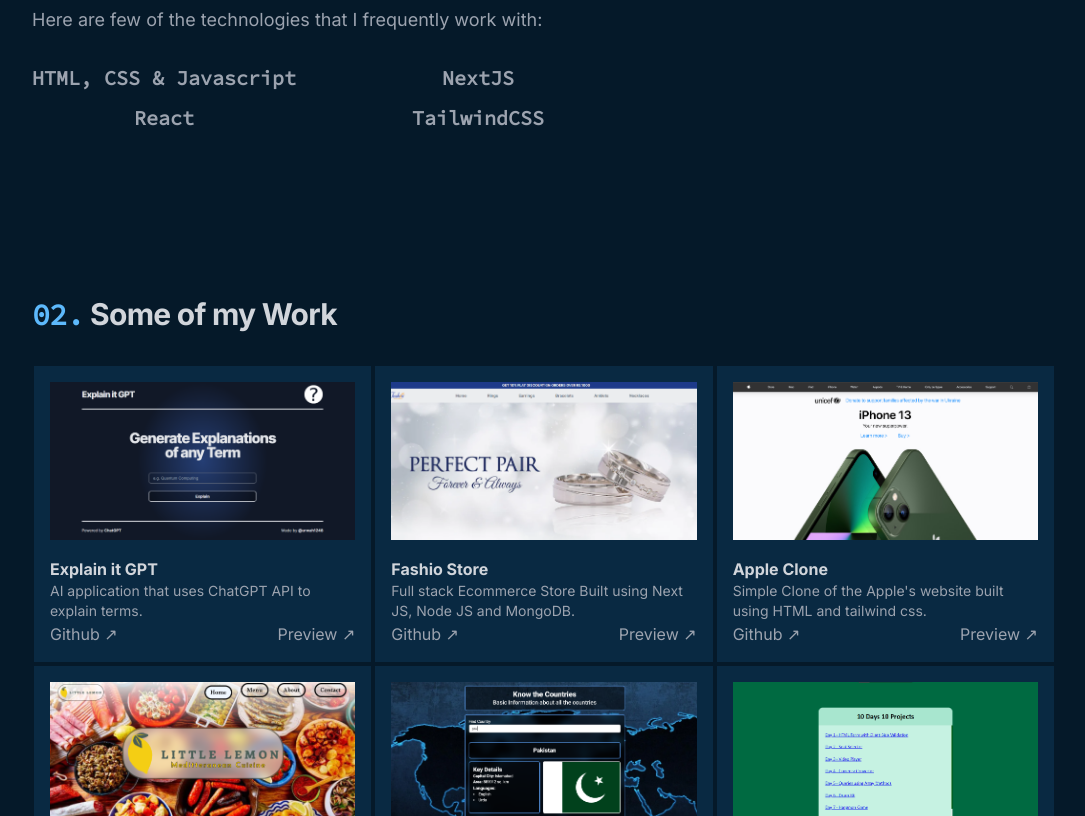
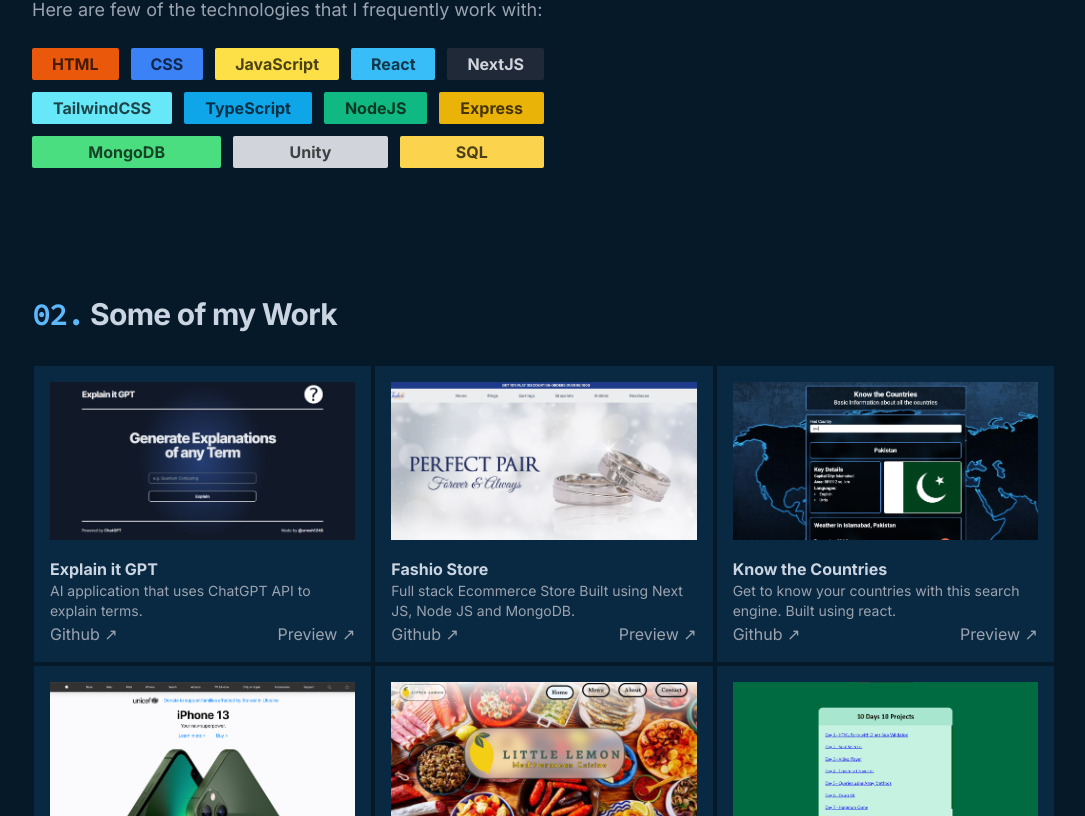
Before and after one commit to urwah1248/portfolioV2, a Next.js app: page / in a window 1280 px wide. Shown: the part 1364-2180 px from the top of the page, without its empty margins (96-1181 px from the left). Built offline with nearby package versions, Linux system fonts and the light colour scheme.

Commit message:
Style update, projects update,

```diff
--- a/src/components/About.jsx
+++ b/src/components/About.jsx
@@ -31,15 +31,19 @@
           <br />
           <p>Here are few of the technologies that I frequently work with:</p>
           <br />
-          <div className="flex flex-col text-center mb-5 leading-10 md:flex-row justify-between text-gray-400 font-mono font-bold text-xl">
-            <ul>
-              <li>HTML, CSS & Javascript</li>
-              <li>React</li>
-            </ul>
-            <ul>
-              <li>NextJS</li>
-              <li>TailwindCSS</li>
-            </ul>
+          <div className='flex gap-3 flex-wrap'>
+            <div className="bg-orange-600 skill">HTML</div>
+            <div className="bg-blue-500 skill">CSS</div>
+            <div className="bg-yellow-300 skill">JavaScript</div>
+            <div className="bg-sky-400 skill">React</div>
+            <div className="bg-gray-800 text-gray-300 skill">NextJS</div>
+            <div className="bg-cyan-300 skill">TailwindCSS</div>
+            <div className="bg-sky-500 skill">TypeScript</div>
+            <div className="bg-emerald-500 skill">NodeJS</div>
+            <div className="bg-yellow-500 skill">Express</div>
+            <div className="bg-green-400 skill ">MongoDB</div>
+            <div className="bg-gray-300 skill ">Unity</div>
+            <div className="bg-amber-300 skill">SQL</div>
           </div>
         </div>
       </div>
--- a/src/components/Welcome.jsx
+++ b/src/components/Welcome.jsx
@@ -5,11 +5,11 @@
     <div id='welcome' className='section h-screen'>
       <div id="greet">
         <h3 className='ml-1'>Hi, my name is</h3>
-        <h1 className='title my-[0.5vw] text-gray-300 text-[44px] leading-none sm:text-[9vw] font-sans font-extrabold md:text-6xl tracking-tight'>
+        <h1 className='title my-[0.5vw] text-slate-300 text-[44px] leading-none sm:text-[9vw] font-sans font-extrabold md:text-6xl tracking-tight'>
           Muhammad
           <span className='text-accent'> Urwah.</span>
         </h1>
-        <h1 className='text-gray-300 my-[0.5vw] text-[26px] leading-none sm:text-[9vw] font-sans font-extrabold md:text-6xl tracking-tight'>
+        <h1 className='text-slate-300 my-[0.5vw] text-[26px] leading-none sm:text-[9vw] font-sans font-extrabold md:text-6xl tracking-tight'>
           Frontend Developer
         </h1>
       </div>
--- a/src/pages/index.js
+++ b/src/pages/index.js
@@ -24,11 +24,11 @@
           content="Developer Portfolio of Muhammad Urwah"
         />
         <meta name="twitter:title" content="Portfolio | Muhammad Urwah"/>
-        <meta name="twitter:image" content="/portfoliocover.png"/>
+        <meta name="twitter:image" content="%PUBLIC_URL%/portfoliocover.png"/>
         <meta name="twitter:description" content="Frontend Developer portfolio showcasing few projects."/>
 
         <meta name="og:title" content="Portfolio | Muhammad Urwah"/>
-        <meta name="og:image" content="/portfoliocover.png"/>
+        <meta name="og:image" content="%PUBLIC_URL%/portfoliocover.png"/>
         <meta name="og:description" content="Frontend Developer portfolio showcasing few projects."/>
       </Head>
 
--- a/src/projects.js
+++ b/src/projects.js
@@ -14,6 +14,13 @@
         prev: "https://fashiostore.vercel.app"
     },
     {
+        title: "Know the Countries",
+        detail: "Get to know your countries with this search engine. Built using react.",
+        img: '/project02.png',
+        repo: "https://github.com/urwah1248/know-the-Countries",
+        prev: "https://know-your-countries-urwah1248.netlify.app/"
+    },
+    {
         title: "Apple Clone",
         detail: "Simple Clone of the Apple's website built using HTML and tailwind css.",
         img: '/project3.png',
@@ -28,13 +35,6 @@
         prev: "https://urwah1248.github.io/Little-Lemon-Restaurant-Website/"
     },
     {
-        title: "Know the Countries",
-        detail: "Get to know your countries with this search engine. Built using react.",
-        img: '/project02.png',
-        repo: "https://github.com/urwah1248/know-the-Countries",
-        prev: "https://know-your-countries-urwah1248.netlify.app/"
-    },
-    {
         title: "10 Days 10 Projects",
         detail: "10 JavaScript projects made within 10 days",
         img: '/project5.png',
--- a/src/styles/globals.css
+++ b/src/styles/globals.css
@@ -10,11 +10,14 @@
 }
 
 @layer base{
+    .skill{
+        @apply py-1 px-3 hover:-translate-y-1 transition-[100ms] font-bold text-[rgba(0,0,0,0.7)] rounded-sm flex-grow text-center
+    }
     h3{
         @apply font-mono text-lg text-accent
     }
     h2{
-        @apply text-3xl text-gray-300 my-8 font-sans font-bold tracking-tight
+        @apply text-3xl text-slate-300 my-8 font-sans font-bold tracking-tight
     }
     p{
         @apply font-sans text-lg text-gray-400
@@ -26,10 +29,10 @@
         @apply flex flex-wrap
     }
     .card{
-        @apply overflow-hidden flex flex-col justify-between w-full min-h-[300px] sm:min-h-[300px] p-4 sm:w-1/2 md:w-1/3 border-2 border-bg hover:border-accent bg-card
+        @apply overflow-hidden flex flex-col justify-between w-full min-h-[300px] sm:min-h-[300px] p-4 sm:w-1/2 lg:w-1/3 border-2 border-bg hover:border-accent bg-card
     }
     .card-header{
-        @apply font-sans font-semibold text-gray-300 mt-4
+        @apply font-sans font-semibold text-slate-300 mt-4
     }
     .thumbnail{
         @apply min-h-[60%] max-h-[60%] w-full object-cover object-top
```
